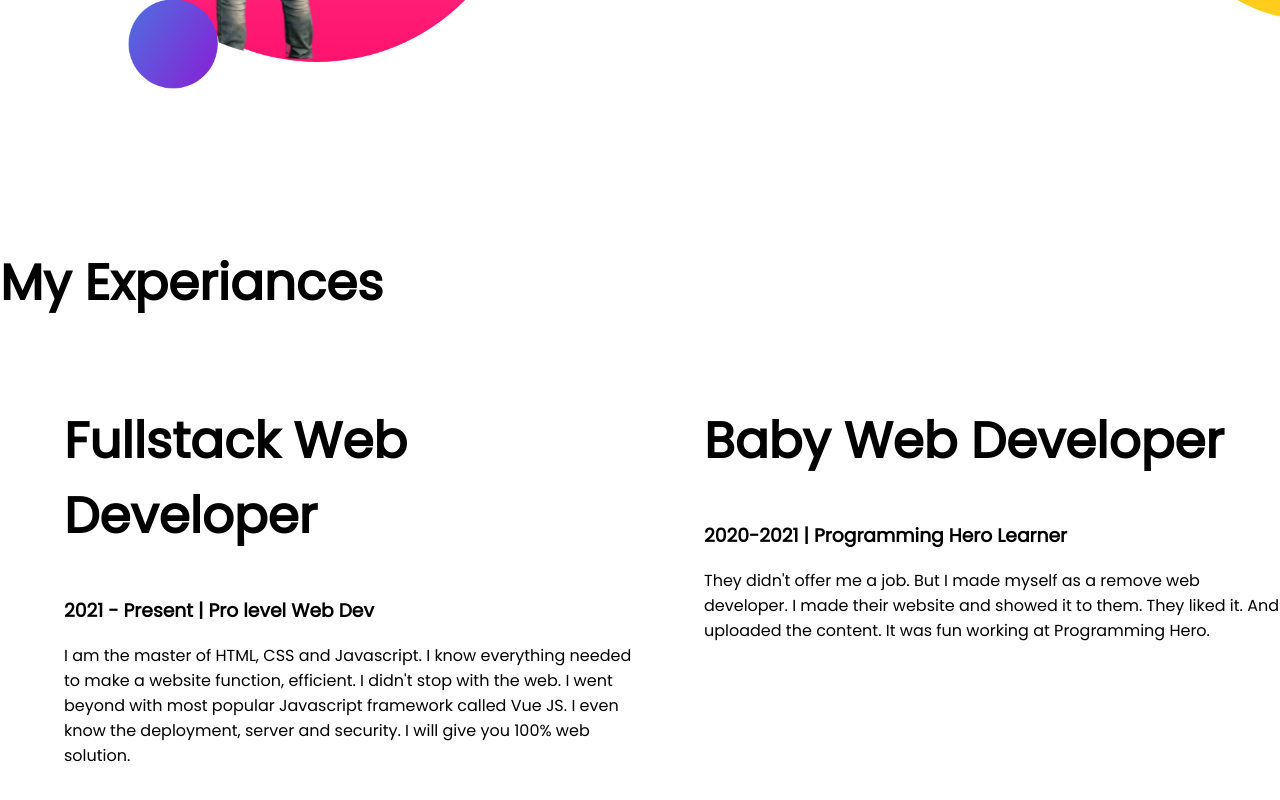
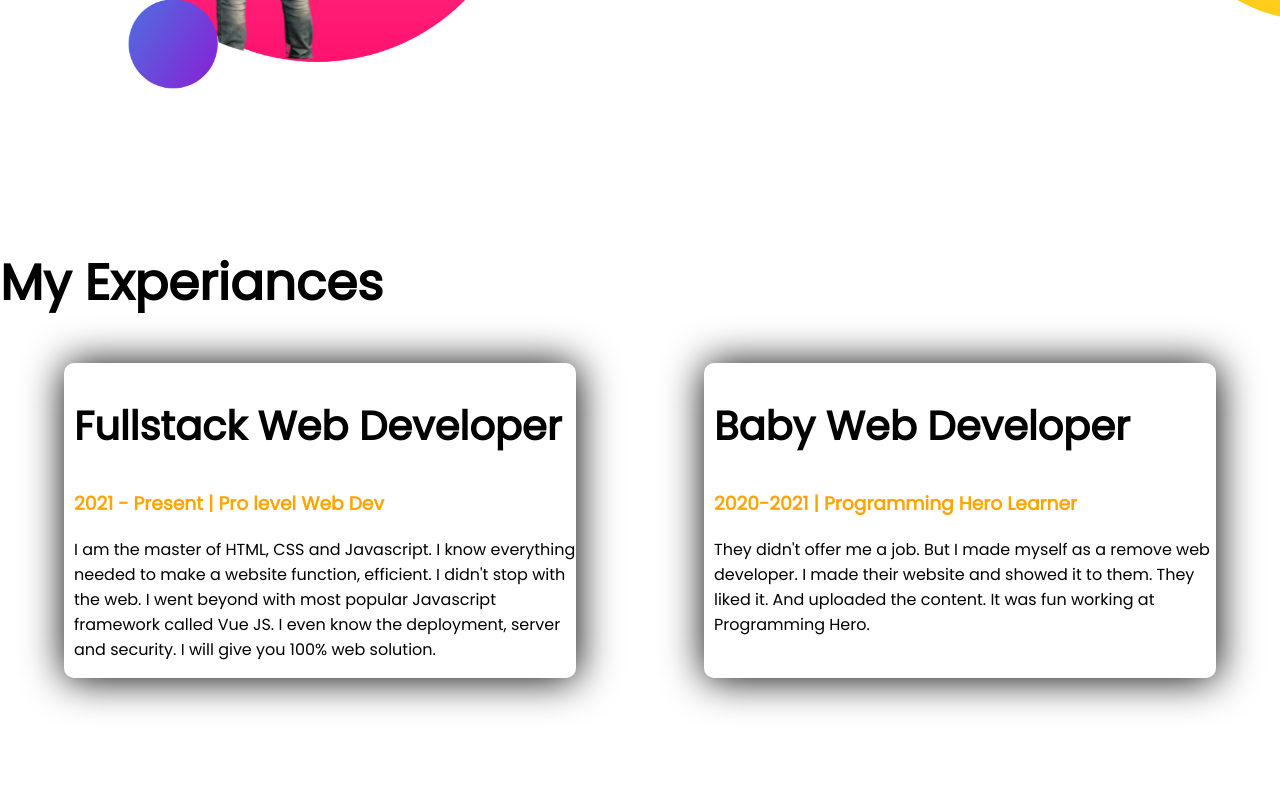
Before and after one commit to tzz-tuhin/developer-portfolio, a plain HTML site: page index.html in a window 1280 px wide. Shown: the part 968-1768 px from the top of the page. Drawn offline with Linux system fonts and the light colour scheme.

Commit message:
Complete Portfolio

```diff
--- a/index.html
+++ b/index.html
@@ -45,7 +45,7 @@
                 I already learned the basic HTML and CSS. I can build any simple website. I can even teach my grandma
                 how to make simple website. My goal is to build 3 websites and learn advanced topics.
             </p>
-            <a class="link-button" targer="_blank" href="https://bing.com">DOWNLOAD RESUME</a>
+            <a class="link-button" target="_blank" href="https://bing.com">DOWNLOAD RESUME</a>
         </div>
 
     </section>
@@ -53,18 +53,18 @@
     <section class="experiance-area">
         <h1>My Experiances</h1>
         <div class="flexible-container">
-            <div class="half-width">
-                <h1>Fullstack Web Developer</h1>
-                <h3>2021 - Present | Pro level Web Dev</h3>
+            <div class="experiance-item">
+                <h2>Fullstack Web Developer</h2>
+                <h3 class="color-orange">2021 - Present | Pro level Web Dev</h3>
                 <p> I am the master of HTML, CSS and Javascript. I know everything needed to make a website function,
                     efficient. I didn't stop with the web. I went beyond with most popular Javascript framework called
                     Vue
                     JS. I even know the deployment, server and security. I will give you 100% web solution.</p>
             </div>
 
-            <div class="half-width">
-                <h1>Baby Web Developer</h1>
-                <h3>2020-2021 | Programming Hero Learner</h3>
+            <div class="experiance-item">
+                <h2>Baby Web Developer</h2>
+                <h3 class="color-orange">2020-2021 | Programming Hero Learner</h3>
                 <p>They didn't offer me a job. But I made myself as a remove web developer. I made their website and
                     showed
                     it to them. They liked it. And uploaded the content. It was fun working at Programming Hero.</p>
--- a/style.css
+++ b/style.css
@@ -5,6 +5,9 @@ body{
 
 h1{
     font-size: 50px;
+}
+h2{
+    font-size: 40px;
 }
 .color-orange{
     color: orange;
@@ -37,3 +40,11 @@ h1{
     background-repeat: no-repeat;
     background-position: right;
 }
+.experiance-item{
+    width: 40%;
+    margin-left: 5%;
+    margin-right: 5%;
+    padding-left: 10px;
+    border-radius: 10px;
+    box-shadow: 1px 1px 40px black;
+}
```
